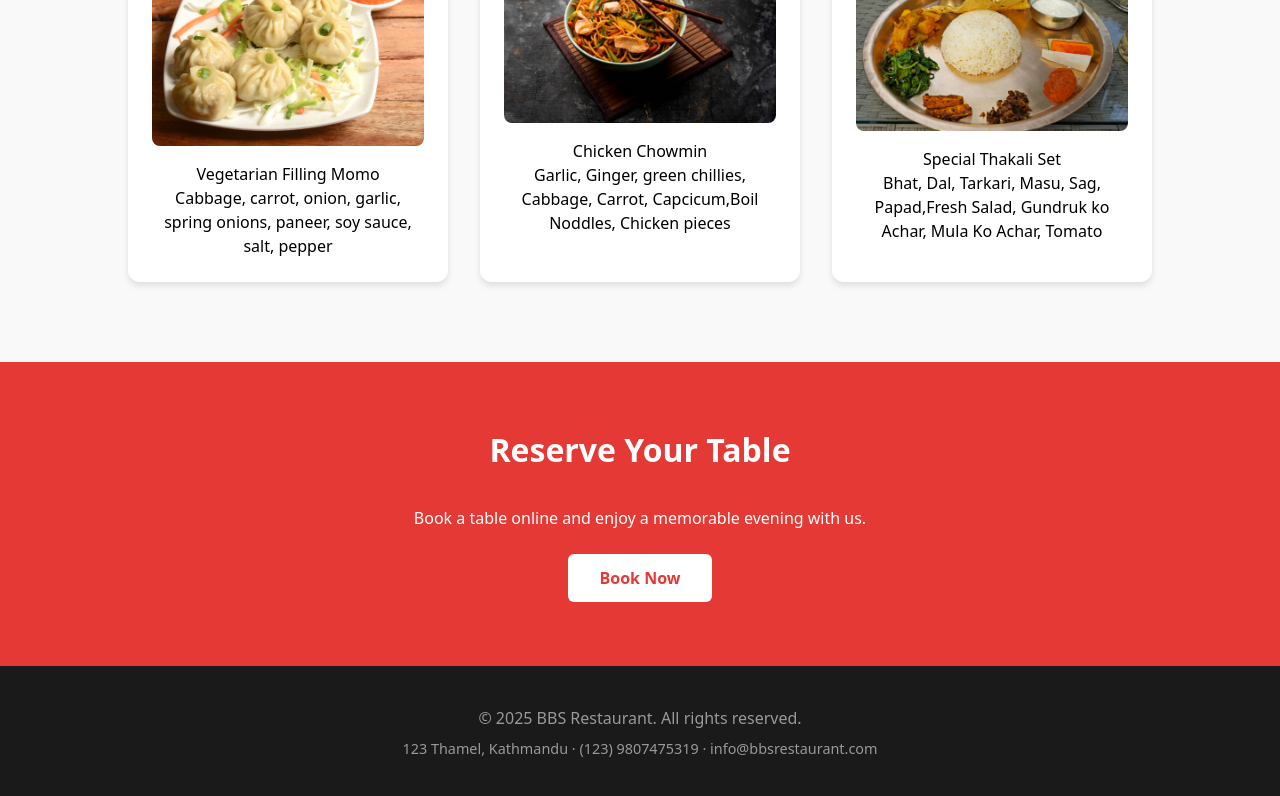
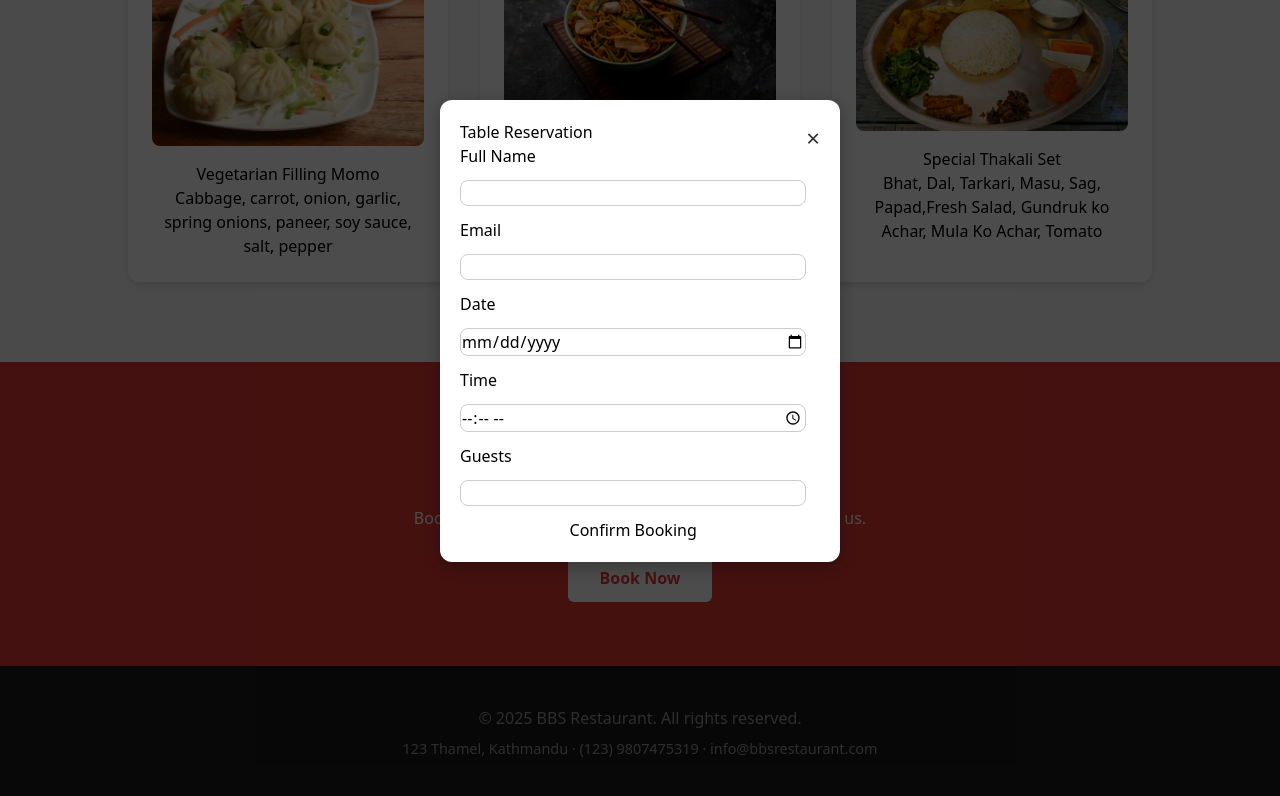
Before and after one commit to 2002-bishal/Client-side-development-Cw2, a plain HTML site: page index.html in a window 1280 px wide. Both pictures are taken after a click on the link "Book Now". Shown: the part 1138-1934 px from the top of the page. Drawn offline with nearby package versions, Linux system fonts and the light colour scheme.

Commit message:
Bishal: Giving some functions

```diff
--- a/contact.css
+++ b/contact.css
@@ -1,12 +1,12 @@
 body {
       background-color: white;
-      color: #2d3748; /* gray-800 */
+      color: #2d3748;
       margin: 0;
       font-family: Arial, sans-serif;
     }
 
     header {
-      background-color: #1a202c; /* gray-900 */
+      background-color: lightslategray;
       color: white;
       padding: 1rem;
     }
@@ -87,7 +87,7 @@ body {
 
 
     footer {
-      background-color: #1a202c;
+      background-color: #6381c5;
       color: #a0aec0;
       text-align: center;
       padding: 1.5rem;
--- a/index.html
+++ b/index.html
@@ -77,14 +77,37 @@
 </section>
 
 
-
-
-
 <section class="reservation-section">
   <h2 class="section-title light">Reserve Your Table</h2>
   <p class="reservation-text">Book a table online and enjoy a memorable evening with us.</p>
-  <a href="#" class="reservation-btn">Book Now</a>
+  <a href="javascript:void(0)" class="reservation-btn" onclick="openReservation()">Book Now</a>
 </section>
+
+
+<div id="reservationModal" class="modal">
+  <div class="modal-content">
+    <span class="close" onclick="closeReservation()">&times;</span>
+    <h3>Table Reservation</h3>
+    <form id="reservationForm">
+      <label for="name">Full Name</label>
+      <input type="text" id="name" required>
+
+      <label for="email">Email</label>
+      <input type="email" id="email" required>
+
+      <label for="date">Date</label>
+      <input type="date" id="date" required>
+
+      <label for="time">Time</label>
+      <input type="time" id="time" required>
+
+      <label for="guests">Guests</label>
+      <input type="number" id="guests" min="1" max="20" required>
+
+      <button type="submit">Confirm Booking</button>
+    </form>
+  </div>
+</div>
 
 
 <footer class="footer">
--- a/script.js
+++ b/script.js
@@ -6,3 +6,19 @@ document.querySelectorAll('a[href^="#"]').forEach(anchor => {
       .scrollIntoView({ behavior: 'smooth' });
   });
 });
+
+
+function openReservation() {
+  document.getElementById("reservationModal").style.display = "block";
+}
+
+function closeReservation() {
+  document.getElementById("reservationModal").style.display = "none";
+}
+
+// Hidden form submission
+document.getElementById("reservationForm").addEventListener("submit", function(e) {
+  e.preventDefault();
+  alert("✅ Your table has been reserved successfully!");
+  closeReservation();
+});
--- a/style.css
+++ b/style.css
@@ -17,7 +17,6 @@
 
 .nav-list {
     width: 50%;
-    /* background-color: lightskyblue; */
     display: flex;
     align-items: center;
 
@@ -41,7 +40,6 @@
 
 
 .rightnav {
-    /* background-color: aqua; */
     width: 50%;
     text-align: right;
     margin: 20px;
@@ -139,7 +137,7 @@
     padding: 20px 10px;
 }
 
-/* Menu Section */
+
 .menu-section {
   padding: 4rem 1.5rem;
 }
@@ -179,7 +177,7 @@
   color: #666;
 }
 
-/* Reservation Section */
+
 .reservation-section {
   background-color: #e53935;
   color: white;
@@ -210,7 +208,7 @@
   background: #f0f0f0;
 }
 
-/* Footer */
+
 .footer {
   background-color: #1a1a1a;
   color: #999;
@@ -227,8 +225,6 @@
   margin-top: 0.5rem;
   font-size: 0.9rem;
 }
-
-/* Explore Menu Button Style */
 .explore-btn {
   background: linear-gradient(45deg, #f56565, #ed8936);
   color: white;
@@ -250,7 +246,7 @@
   transform: scale(0.95);
 }
 
-/* Menu Grid Layout */
+
 .menu-grid {
   display: grid;
   grid-template-columns: 1fr;
@@ -278,3 +274,59 @@
   border-radius: 0.5rem;
   margin-bottom: 1rem;
 }
+
+
+.modal {
+  display: none;
+  position: fixed;
+  z-index: 1000;
+  padding-top: 100px;
+  left: 0; top: 0;
+  width: 100%; height: 100%;
+  background: rgba(0,0,0,0.7);
+}
+
+/* Modal Box */
+.modal-content {
+  background: #fff;
+  margin: auto;
+  padding: 20px;
+  border-radius: 12px;
+  width: 90%;
+  max-width: 400px;
+  text-align: left;
+  box-shadow: 0 5px 20px rgba(0,0,0,0.3);
+}
+
+/* Close Button */
+.close {
+  float: right;
+  font-size: 24px;
+  cursor: pointer;
+  color: #333;
+}
+
+form {
+  display: flex;
+  flex-direction: column;
+  gap: 12px;
+}
+
+input, button {
+  padding: 10px;
+  font-size: 1rem;
+  border: 1px solid #ccc;
+  border-radius: 8px;
+}
+
+button {
+  background: #e67e22;
+  color: #fff;
+  border: none;
+  cursor: pointer;
+  transition: 0.3s;
+}
+
+button:hover {
+  background: #d35400;
+}
```
Also changed, not shown: about.css (added, +57 -0 lines), about.html (+5 -62 lines).
